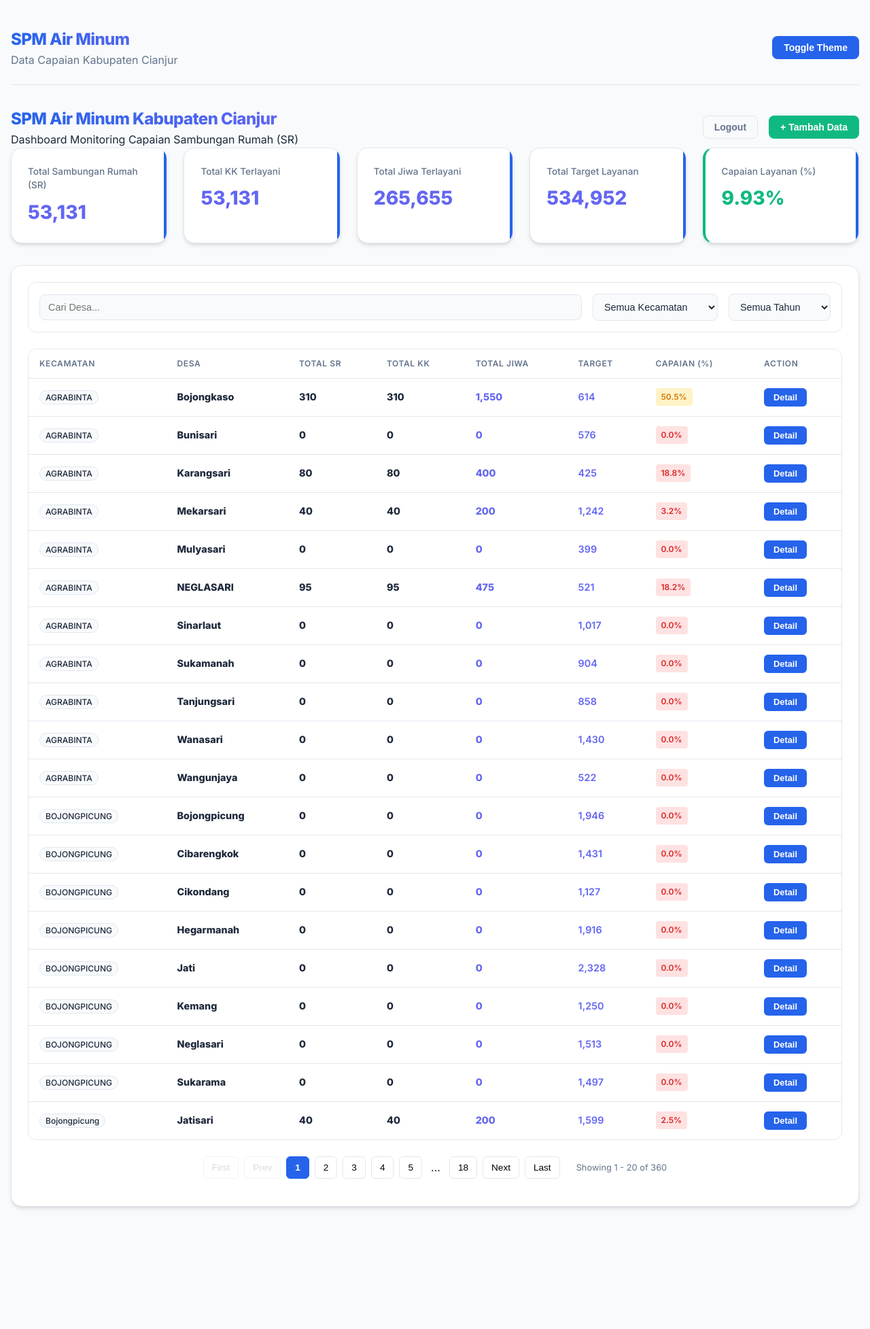
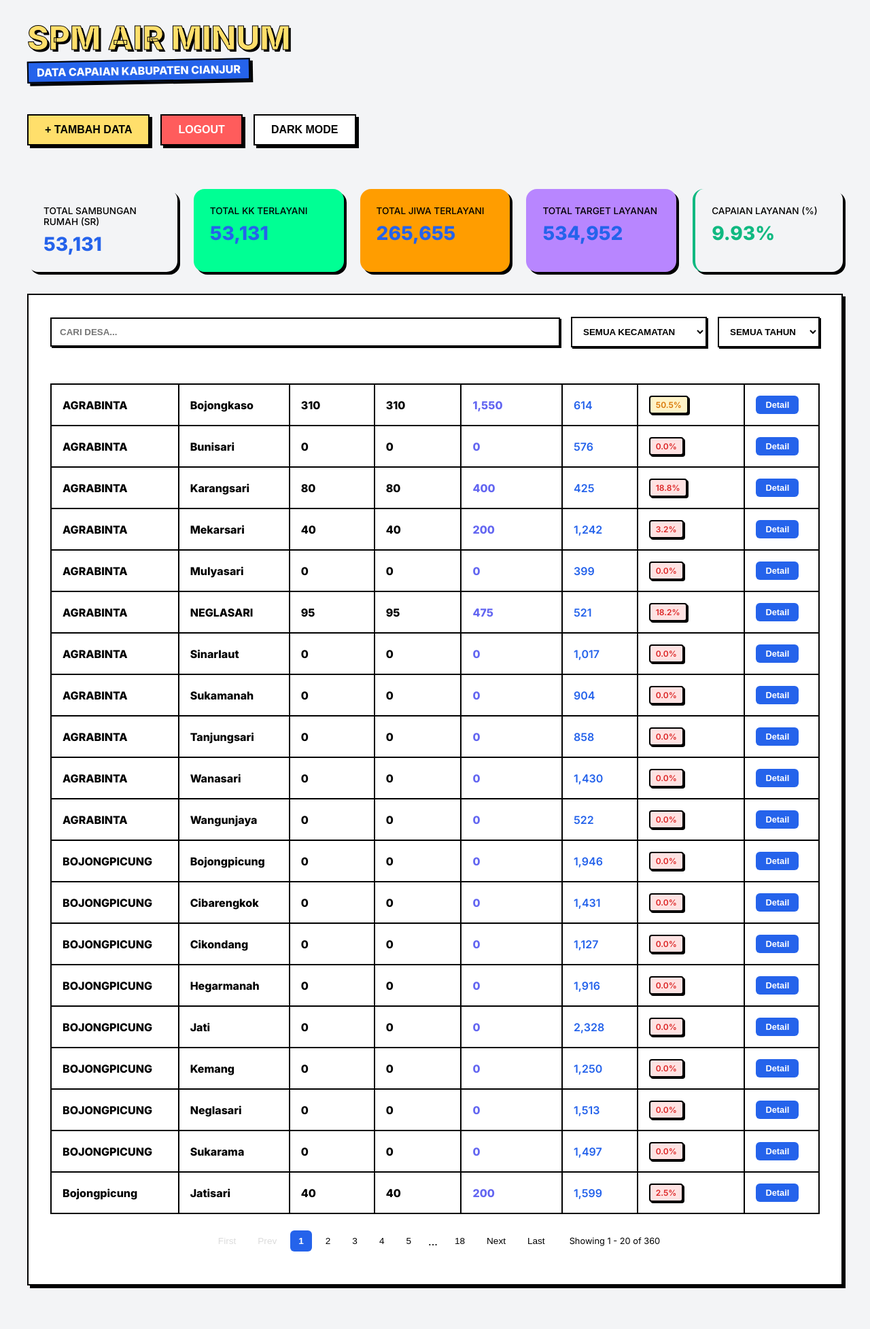
Before and after one commit to ilhamtaufiq/spm-am, a FastAPI app: page / in a window 1280 px wide. Shown: the whole page at 68% size. Before the commit the page ends 1778 px from the top, so only its background shows below. Run offline with FastAPI, Linux system fonts and the light colour scheme; the visitor is signed in with stand-in values (Sample User, id 1); data comes from the database, SQL or seed files in the repository.

Commit message:
UI: Complete Neobrutalism redesign for a bold and modern look

```diff
--- a/static/style.css
+++ b/static/style.css
@@ -1,23 +1,26 @@
 :root {
-    --primary: #2563eb;
-    --primary-hover: #1d4ed8;
-    --accent: #6366f1;
-    --bg: #f8fafc;
-    --card-bg: #ffffff;
-    --text: #1e293b;
-    --text-muted: #64748b;
-    --border: #e2e8f0;
-    --shadow: 0 4px 6px -1px rgb(0 0 0 / 0.1), 0 2px 4px -2px rgb(0 0 0 / 0.1);
-    --shadow-lg: 0 10px 15px -3px rgb(0 0 0 / 0.1), 0 4px 6px -4px rgb(0 0 0 / 0.1);
+    --bg: #f3f4f6;
+    --main: #ffdf6b; /* Vibrant Yellow */
+    --accent: #2563eb; /* Electric Blue */
+    --success: #00ff94; /* Neon Green */
+    --black: #000000;
+    --white: #ffffff;
+    --text: #000000;
+    --shadow: 4px 4px 0px 0px #000000;
+    --shadow-hover: 2px 2px 0px 0px #000000;
+    --border: 2px solid #000000;
 }
 
 [data-theme="dark"] {
-    --bg: #0f172a;
-    --card-bg: #1e293b;
-    --text: #f8fafc;
-    --text-muted: #94a3b8;
-    --border: #334155;
-    --shadow: 0 4px 6px -1px rgb(0 0 0 / 0.3);
+    --bg: #1a1a1a;
+    --main: #ff7eb3; /* Bold Pink */
+    --accent: #00d2ff;
+    --success: #adff2f;
+    --white: #2a2a2a;
+    --text: #ffffff;
+    --shadow: 4px 4px 0px 0px #ffffff;
+    --shadow-hover: 2px 2px 0px 0px #ffffff;
+    --border: 2px solid #ffffff;
 }
 
 * {
@@ -27,215 +30,194 @@
 }
 
 body {
-    font-family: 'Inter', system-ui, -apple-system, sans-serif;
+    font-family: 'Inter', sans-serif;
     background-color: var(--bg);
     color: var(--text);
-    line-height: 1.5;
-    transition: background-color 0.3s, color 0.3s;
+    padding: 2rem 1rem;
+    transition: all 0.2s;
 }
 
 .container {
-    max-width: 1280px;
+    max-width: 1200px;
     margin: 0 auto;
-    padding: 1rem;
 }
 
-header {
-    display: flex;
-    justify-content: space-between;
-    align-items: center;
-    padding: 1.5rem 0;
-    margin-bottom: 2rem;
-    border-bottom: 1px solid var(--border);
+/* Typography */
+h1 {
+    font-size: 3rem;
+    font-weight: 900;
+    text-transform: uppercase;
+    line-height: 1;
+    margin-bottom: 0.5rem;
+    -webkit-text-stroke: 1px var(--text);
+    color: var(--main);
+    text-shadow: 3px 3px 0px var(--black);
 }
 
-h1 {
-    font-size: 1.5rem;
-    font-weight: 800;
-    letter-spacing: -0.025em;
-    background: linear-gradient(to right, var(--primary), var(--accent));
-    -webkit-background-clip: text;
-    -webkit-text-fill-color: transparent;
+p.subtitle {
+    font-weight: 700;
+    background: var(--accent);
+    color: white;
+    display: inline-block;
+    padding: 4px 12px;
+    border: var(--border);
+    box-shadow: var(--shadow);
+    transform: rotate(-1deg);
+    margin-bottom: 3rem;
 }
 
+/* Cards */
 .card {
-    background: var(--card-bg);
-    border-radius: 16px;
-    border: 1px solid var(--border);
+    background: var(--white);
+    border: var(--border);
     box-shadow: var(--shadow);
-    padding: 1.5rem;
-    margin-bottom: 1.5rem;
-    transition: transform 0.2s, box-shadow 0.2s;
+    padding: 2rem;
+    margin-bottom: 2rem;
+    transition: all 0.1s;
 }
 
 .card:hover {
-    box-shadow: var(--shadow-lg);
+    transform: translate(-2px, -2px);
+    box-shadow: 6px 6px 0px 0px var(--black);
 }
 
-/* Responsive Grid for Stats */
+[data-theme="dark"] .card:hover {
+    box-shadow: 6px 6px 0px 0px var(--white);
+}
+
+/* Stats */
 .stats-grid {
     display: grid;
-    grid-template-columns: repeat(auto-fit, minmax(240px, 1fr));
+    grid-template-columns: repeat(auto-fit, minmax(220px, 1fr));
     gap: 1.5rem;
-    margin-bottom: 2rem;
+    margin-bottom: 3rem;
 }
 
 .stat-card {
+    background: var(--main);
     padding: 1.5rem;
-    position: relative;
-    overflow: hidden;
+    border: var(--border);
+    box-shadow: var(--shadow);
+    display: flex;
+    flex-direction: column;
+    gap: 0.5rem;
 }
 
-.stat-card::after {
-    content: '';
-    position: absolute;
-    top: 0;
-    right: 0;
-    width: 4px;
-    height: 100%;
-    background: var(--primary);
+.stat-card:nth-child(2) { background: var(--success); }
+.stat-card:nth-child(3) { background: #ff9d00; }
+.stat-card:nth-child(4) { background: #b886ff; }
+
+.stat-card .label {
+    font-weight: 800;
+    text-transform: uppercase;
+    font-size: 0.75rem;
+    color: var(--black);
 }
 
-/* Responsive Form */
-.quick-form {
-    display: grid;
-    grid-template-columns: repeat(auto-fit, minmax(200px, 1fr));
-    gap: 1rem;
-    align-items: flex-end;
+.stat-card .value {
+    font-size: 2.5rem;
+    font-weight: 900;
+    color: var(--black);
 }
 
-/* Table Responsiveness */
+/* Buttons */
+.btn {
+    padding: 12px 24px;
+    font-weight: 900;
+    text-transform: uppercase;
+    border: var(--border);
+    box-shadow: var(--shadow);
+    cursor: pointer;
+    background: var(--white);
+    color: var(--black);
+    transition: all 0.1s;
+    font-size: 1rem;
+}
+
+.btn:active {
+    transform: translate(2px, 2px);
+    box-shadow: none;
+}
+
+.btn-primary {
+    background: var(--main);
+}
+
+.btn-danger {
+    background: #ff5c5c;
+}
+
+/* Tables */
 .table-container {
-    width: 100%;
     overflow-x: auto;
-    border-radius: 12px;
-    border: 1px solid var(--border);
 }
 
 table {
     width: 100%;
     border-collapse: collapse;
-    font-size: 0.9rem;
-    min-width: 800px; /* Force scroll on mobile */
+    background: var(--white);
 }
 
 th {
-    background: var(--bg);
-    padding: 12px 16px;
+    background: var(--black);
+    color: var(--white);
+    padding: 16px;
     text-align: left;
-    font-weight: 600;
-    color: var(--text-muted);
-    border-bottom: 1px solid var(--border);
     text-transform: uppercase;
-    font-size: 0.75rem;
-    letter-spacing: 0.05em;
+    font-weight: 900;
+    border: 1px solid var(--white);
 }
 
 td {
-    padding: 14px 16px;
-    border-bottom: 1px solid var(--border);
-}
-
-tr:last-child td {
-    border-bottom: none;
+    padding: 16px;
+    border: var(--border);
+    font-weight: 700;
 }
 
 tr:hover td {
-    background: rgba(37, 99, 235, 0.03);
+    background: var(--main);
+    color: var(--black);
 }
 
-/* Buttons & Controls */
-.btn {
-    padding: 8px 16px;
-    border-radius: 8px;
-    font-weight: 600;
-    cursor: pointer;
-    transition: all 0.2s;
-    border: 1px solid transparent;
-    font-size: 0.875rem;
-    display: inline-flex;
-    align-items: center;
-    gap: 0.5rem;
+/* Forms */
+.form-input, .form-select {
+    width: 100%;
+    padding: 12px;
+    border: var(--border);
+    background: var(--white);
+    color: var(--black);
+    font-weight: 700;
+    box-shadow: 2px 2px 0px 0px var(--black);
+    outline: none;
 }
 
-.btn-primary {
-    background: var(--primary);
-    color: white;
-}
-
-.btn-primary:hover {
-    background: var(--primary-hover);
-    transform: translateY(-1px);
-}
-
-.form-select, .form-input {
-    width: 100%;
-    padding: 10px 12px;
-    border-radius: 8px;
-    border: 1px solid var(--border);
-    background: var(--bg);
-    color: var(--text);
-    font-size: 0.9rem;
-    transition: border-color 0.2s;
-}
-
-.form-select:focus, .form-input:focus {
-    outline: none;
-    border-color: var(--primary);
-    box-shadow: 0 0 0 3px rgba(37, 99, 235, 0.1);
+.form-input:focus {
+    box-shadow: 4px 4px 0px 0px var(--accent);
 }
 
 /* Badges */
-.badge {
-    background: var(--bg);
-    border: 1px solid var(--border);
-    padding: 2px 8px;
-    border-radius: 9999px;
-    font-size: 0.75rem;
-    font-weight: 500;
+.status-badge {
+    padding: 6px 12px;
+    border: 2px solid var(--black);
+    font-weight: 900;
+    text-transform: uppercase;
+    font-size: 0.7rem;
+    box-shadow: 2px 2px 0px 0px var(--black);
 }
 
-/* Modal Responsive */
-.modal-overlay {
-    position: fixed;
-    top: 0;
-    left: 0;
-    width: 100%;
-    height: 100%;
-    background: rgba(0, 0, 0, 0.5);
-    backdrop-filter: blur(4px);
-    display: flex;
-    align-items: center;
-    justify-content: center;
-    z-index: 1000;
-    padding: 1rem;
+.status-low { background: #ff5c5c; }
+.status-med { background: #ffdf6b; }
+.status-high { background: var(--success); }
+
+/* Modal */
+.modal {
+    background: var(--white);
+    border: 4px solid var(--black);
+    box-shadow: 10px 10px 0px 0px var(--black);
+    padding: 2.5rem;
+    max-width: 600px;
 }
 
-.modal {
-    background: var(--card-bg);
-    width: 100%;
-    max-width: 500px;
-    border-radius: 20px;
-    padding: 2rem;
-    box-shadow: var(--shadow-lg);
-    position: relative;
-    max-height: 90vh;
-    overflow-y: auto;
+@media (max-width: 768px) {
+    h1 { font-size: 2rem; }
 }
-
-/* Mobile Specific Adjustments */
-@media (max-width: 768px) {
-    header {
-        flex-direction: column;
-        gap: 1rem;
-        text-align: center;
-    }
-
-    .stats-grid {
-        grid-template-columns: 1fr;
-    }
-
-    .filter-bar {
-        grid-template-columns: 1fr !important;
-    }
-}
--- a/templates/index.html
+++ b/templates/index.html
@@ -18,6 +18,7 @@
             gap: 1rem;
             align-items: center;
         }
+
         .toggle-item {
             display: flex;
             align-items: center;
@@ -30,21 +31,26 @@
             border: 1px solid var(--border);
             transition: all 0.2s;
         }
+
         .toggle-item:hover {
             border-color: var(--accent);
         }
+
         .toggle-item input {
             cursor: pointer;
         }
+
         .hidden-col {
             display: none !important;
         }
+
         .stats-grid {
             display: grid;
             grid-template-columns: repeat(auto-fit, minmax(200px, 1fr));
             gap: 1.5rem;
             margin-bottom: 2rem;
         }
+
         .stat-card {
             background: var(--card-bg);
             padding: 1.5rem;
@@ -55,16 +61,19 @@
             flex-direction: column;
             gap: 0.5rem;
         }
+
         .stat-card .label {
             font-size: 0.85rem;
             color: var(--text-muted);
             font-weight: 500;
         }
+
         .stat-card .value {
             font-size: 1.75rem;
             font-weight: 800;
             color: var(--accent);
         }
+
         .filter-bar {
             background: var(--card-bg);
             padding: 1rem;
@@ -76,6 +85,7 @@
             gap: 1rem;
             align-items: center;
         }
+
         .filter-input {
             padding: 10px 16px;
             border-radius: 8px;
@@ -85,10 +95,12 @@
             font-size: 0.9rem;
             width: 100%;
         }
+
         .filter-input:focus {
             outline: none;
             border-color: var(--accent);
         }
+
         .status-badge {
             padding: 4px 8px;
             border-radius: 4px;
@@ -96,9 +108,21 @@
             font-weight: 600;
             display: inline-block;
         }
-        .status-low { background: #fee2e2; color: #dc2626; }
-        .status-med { background: #fef3c7; color: #d97706; }
-        .status-high { background: #dcfce7; color: #16a34a; }
+
+        .status-low {
+            background: #fee2e2;
+            color: #dc2626;
+        }
+
+        .status-med {
+            background: #fef3c7;
+            color: #d97706;
+        }
+
+        .status-high {
+            background: #dcfce7;
+            color: #16a34a;
+        }
 
         thead th {
             position: sticky;
@@ -107,6 +131,7 @@
             z-index: 10;
             box-shadow: 0 1px 0 var(--border);
         }
+
         .filter-section {
             background: var(--card-bg);
             padding: 1rem;
@@ -114,12 +139,14 @@
             margin-bottom: 1rem;
             border: 1px solid var(--border);
         }
+
         .toggle-group {
             display: flex;
             flex-wrap: wrap;
             gap: 0.75rem;
             align-items: center;
         }
+
         .toggle-btn {
             background: var(--bg);
             border: 1px solid var(--border);
@@ -132,9 +159,11 @@
             gap: 6px;
             transition: all 0.2s;
         }
+
         .toggle-btn:hover {
             border-color: var(--accent);
         }
+
         .toggle-btn input {
             cursor: pointer;
         }
@@ -145,14 +174,17 @@
             border-radius: 8px;
             border: 1px solid var(--border);
             background: #fff;
-            color: #1e293b; /* Dark text for clarity */
+            color: #1e293b;
+            /* Dark text for clarity */
             margin-bottom: 1rem;
             font-size: 0.9rem;
         }
+
         [data-theme="dark"] .modal select {
             background: #334155;
             color: #f8fafc;
         }
+
         .pagination-btn {
             padding: 8px 12px;
             border-radius: 6px;
@@ -162,20 +194,25 @@
             font-size: 0.85rem;
             transition: all 0.2s;
         }
+
         .pagination-btn:hover {
             border-color: var(--accent);
             color: var(--accent);
         }
+
         .pagination-btn.active {
-            background: #2563eb !important; /* Force a clear blue */
+            background: #2563eb !important;
+            /* Force a clear blue */
             color: #ffffff !important;
             border-color: #2563eb !important;
             font-weight: 700;
         }
+
         .pagination-btn:disabled {
             opacity: 0.5;
             cursor: not-allowed;
         }
+
         .btn-detail {
             background: #2563eb;
             color: #ffffff;
@@ -188,6 +225,7 @@
             transition: all 0.2s;
             display: inline-block;
         }
+
         .btn-detail:hover {
             background: #1d4ed8;
             box-shadow: 0 2px 4px rgba(37, 99, 235, 0.2);
@@ -200,24 +238,21 @@
 
 <body>
     <div class="container">
-        <header>
+        <header style="margin-bottom: 4rem; border: none;">
             <div>
                 <h1>SPM Air Minum</h1>
-                <p style="color: var(--text-muted);">Data Capaian Kabupaten Cianjur</p>
+                <p class="subtitle">DATA CAPAIAN KABUPATEN CIANJUR</p>
             </div>
-            <button class="btn btn-primary" onclick="toggleTheme()">Toggle Theme</button>
+            <div style="display: flex; gap: 1rem; align-items: center; flex-wrap: wrap;">
+                <button class="btn btn-primary" onclick="openAddModal()">+ TAMBAH DATA</button>
+                <button class="btn" style="background: #ff5c5c; color: white;" onclick="location.href='/logout'">LOGOUT</button>
+                <button class="btn" onclick="toggleTheme()">DARK MODE</button>
+            </div>
         </header>
 
 
         <div class="header" style="display: flex; justify-content: space-between; align-items: center;">
-            <div>
-                <h1>SPM Air Minum Kabupaten Cianjur</h1>
-                <p>Dashboard Monitoring Capaian Sambungan Rumah (SR)</p>
-            </div>
-            <div style="display: flex; gap: 1rem; align-items: center;">
-                <button class="btn" onclick="location.href='/logout'" style="background: transparent; border: 1px solid var(--border); color: var(--text-muted); padding: 8px 16px;">Logout</button>
-                <button class="btn btn-primary" onclick="openAddModal()" style="background: #10b981;">+ Tambah Data</button>
-            </div>
+
         </div>
 
         <div class="stats-grid">
@@ -244,18 +279,18 @@
         </div>
 
         <div class="card">
-            <div class="filter-bar" style="display: grid; grid-template-columns: 1fr auto auto; gap: 1rem; margin-bottom: 1.5rem;">
-                <input type="text" id="searchInput" class="form-input" placeholder="Cari Desa..." onkeyup="applyFilters()">
-                <select id="kecamatanFilter" class="form-select" style="width: auto; min-width: 180px;" onchange="applyFilters()">
-                    <option value="">Semua Kecamatan</option>
+            <div class="filter-bar" style="display: grid; grid-template-columns: 1fr auto auto; gap: 1rem; margin-bottom: 0; background: transparent; padding: 0; border: none; box-shadow: none;">
+                <input type="text" id="searchInput" class="form-input" placeholder="CARI DESA..." onkeyup="applyFilters()">
+                <select id="kecamatanFilter" class="form-select" style="width: auto; min-width: 200px;" onchange="applyFilters()">
+                    <option value="">SEMUA KECAMATAN</option>
                     {% for kec in kecamatan_list %}
-                    <option value="{{ kec }}">{{ kec }}</option>
+                    <option value="{{ kec }}">{{ kec|upper }}</option>
                     {% endfor %}
                 </select>
                 <select id="yearFilter" class="form-select" style="width: auto; min-width: 150px;" onchange="applyFilters()">
-                    <option value="All">Semua Tahun</option>
+                    <option value="All">SEMUA TAHUN</option>
                     {% for yr in available_years %}
-                    <option value="{{ yr }}">Tahun {{ yr }}</option>
+                    <option value="{{ yr }}">TAHUN {{ yr }}</option>
                     {% endfor %}
                 </select>
             </div>
@@ -281,11 +316,12 @@
             </div>
 
             <!-- Pagination Controls -->
-            <div id="pagination" class="pagination-container" style="display: flex; justify-content: center; align-items: center; gap: 0.5rem; margin-top: 1.5rem; padding-bottom: 1rem;">
+            <div id="pagination" class="pagination-container"
+                style="display: flex; justify-content: center; align-items: center; gap: 0.5rem; margin-top: 1.5rem; padding-bottom: 1rem;">
                 <!-- Buttons will be injected by JavaScript -->
             </div>
         </div>
-        </div>
+    </div>
     </div>
 
     <!-- Detail Modal -->
@@ -409,7 +445,7 @@
         }
 
         // Pagination Logic
-        const allItems = {{ items|tojson|safe }};
+        const allItems = {{ items| tojson | safe }};
         let filteredItems = [...allItems];
         let currentPage = 1;
         const pageSize = 20;
```
